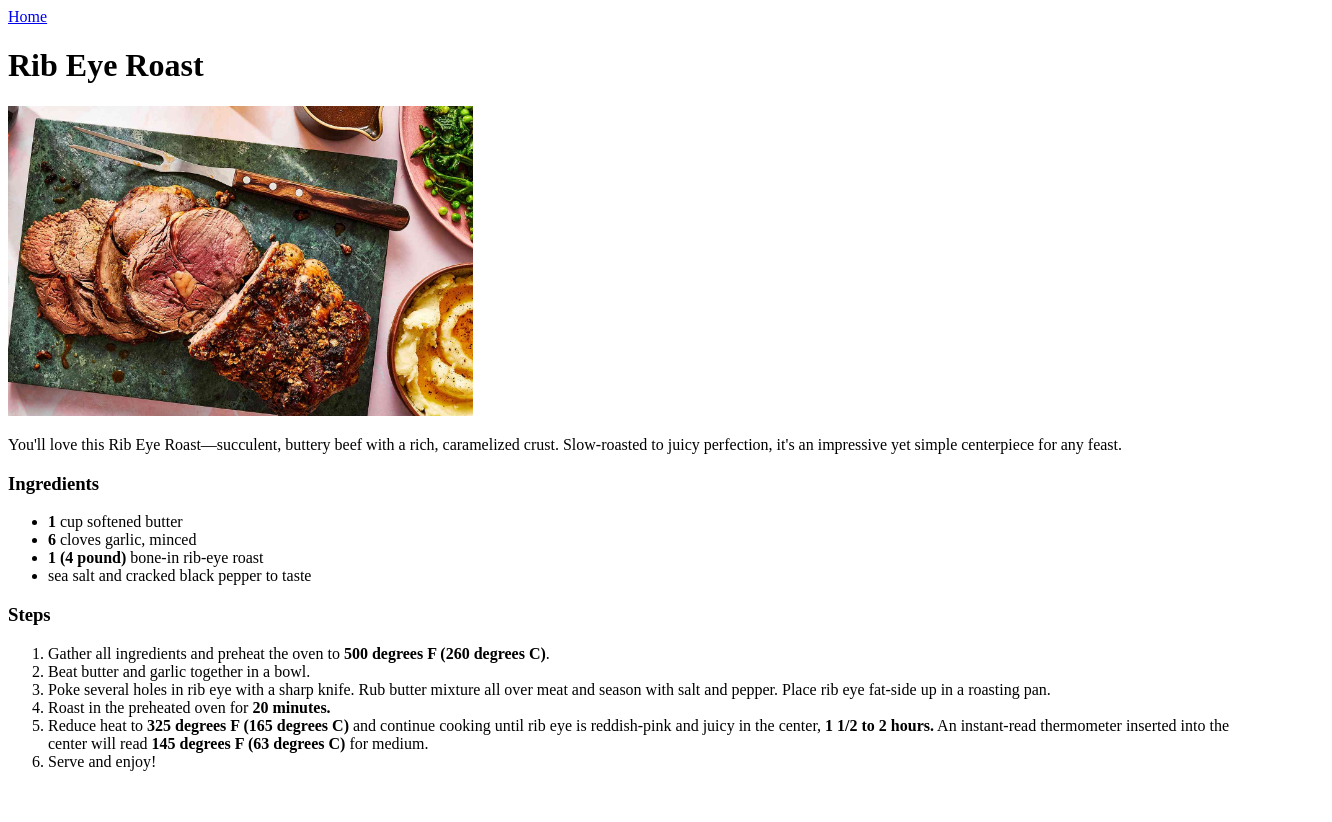
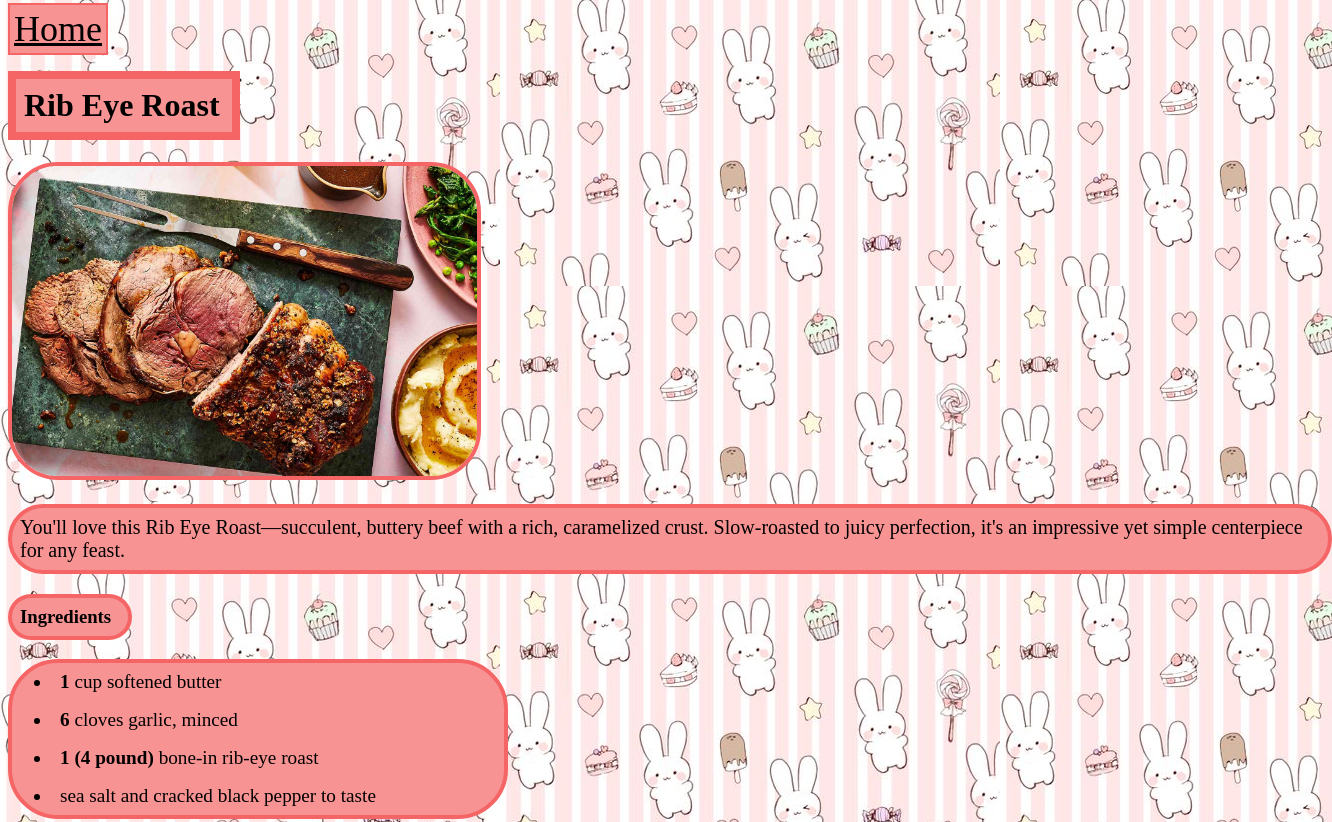
Before and after one commit to youssef88elkhouly/odin_recipes, a plain HTML site: page recipes/ribEyeRoast.html in a window 1280 px wide. Shown: the top 822 px of the page, 1332 px wide, since content can reach past the window. Before the commit the page ends 800 px from the top, so only its background shows below. Drawn offline with Linux system fonts and the light colour scheme.

Commit message:
Added CSS
I customized the background colors and the colors of all the text in the project,
I also added a background to the whole page and gave most of the elements a class or id name

```diff
--- a/recipes/ribEyeRoast.html
+++ b/recipes/ribEyeRoast.html
@@ -3,23 +3,24 @@
 <head>
     <meta charset="UTF-8">
     <meta name="viewport" content="width=device-width, initial-scale=1.0">
+    <link rel="stylesheet" href="../style.css">
     <title>Document</title>
 </head>
 <body>
-    <a href = "../index.html">Home</a>
-    <h1>Rib Eye Roast</h1>
+    <a class="home" href = "../index.html">Home</a>
+    <h1 class="title" id="ribEyeRoastT">Rib Eye Roast</h1>
     <img src = "../images/ribEyeRoast.jpg" height = "310" length = "310">
     <p>You'll love this Rib Eye Roast—succulent, buttery beef with a rich, caramelized crust. Slow-roasted to juicy perfection,
          it's an impressive yet simple centerpiece for any feast.</p>
     <h3>Ingredients</h3>
-    <ul>
+    <ul class="lists">
         <li><strong>1</strong> cup softened butter</li>
         <li><strong>6</strong> cloves garlic, minced</li>
         <li><strong>1 (4 pound)</strong> bone-in rib-eye roast</li>
         <li>sea salt and cracked black pepper to taste</li>
     </ul>
-    <h3>Steps</h3>
-    <ol>
+    <h3 id="steps-title">Steps</h3>
+    <ol class="lists">
         <li>Gather all ingredients and preheat the oven to <strong>500 degrees F (260 degrees C)</strong>.</li>
         <li>Beat butter and garlic together in a bowl.</li>
         <li>Poke several holes in rib eye with a sharp knife. Rub butter mixture all over meat and season with salt and pepper. Place rib eye fat-side up in a roasting pan.</li>
--- /dev/null
+++ b/style.css
@@ -0,0 +1,120 @@
+body {
+    background-image: url(./images/background.jpg);
+}
+
+.title {
+    border: 8px solid rgba(245,101,101);
+    display:block;
+    padding: 8px;
+    background-color: rgba(248,147,147);
+    font-size: 48;
+    width: 190px;
+}
+
+#bakedTomatoT {
+    width: 300px;
+}
+
+#scrambledEggsWHotdogT {
+    width: 420px;
+}
+
+#ribEyeRoastT {
+    width: 200px;
+}
+
+.recipes {
+    margin-bottom: 16px;
+}
+
+#bakedTomato {
+    display: inline-block;
+    color: black;
+    border: 4px solid rgba(245,101,101);
+    margin-bottom: 16px;
+    padding: 8px;
+    background-color: rgba(248,147,147);
+    font-size: 24px;
+}
+
+#scrambledEggsWHotdog {
+    display: inline-block;
+    color: black;
+    border: 4px solid rgba(245,101,101);
+    margin-bottom: 16px;
+    padding: 8px;
+    background-color: rgba(248,147,147);
+    font-size: 24px;
+}
+
+#ribEyeRoast {
+    display: inline-block;
+    color: black;
+    border: 4px solid rgba(245,101,101);
+    margin-bottom: 16px;
+    padding: 8px;
+    background-color: rgba(248,147,147);
+    font-size: 24px;
+}
+
+ul {
+    font-size: larger;
+}
+
+ol {
+    font-size: larger;
+}
+
+.lists {
+    box-sizing: border-box;
+    color: black;
+    border: 4px solid rgba(245,101,101);
+    background-color: rgba(248,147,147);
+    border-radius: 50px;
+    width: 500px;
+}
+
+.lists li {
+        padding: 8px;
+}
+
+.lists ol {
+    padding: 8px;
+}
+
+h3 {
+    border: 4px solid rgba(245,101,101);
+    display: block;
+    padding: 8px;
+    background-color: rgba(248,147,147);
+    border-radius: 50px;
+    width: 100px;
+}
+
+#steps-title{
+    width: 50px;
+}
+
+
+p  {
+    border: 4px solid rgba(245,101,101);
+    display:block;
+    padding: 8px;
+    background-color: rgba(248,147,147);
+    border-radius: 50px;
+    font-size: 20px;
+    width: 1300px;
+}
+
+img  {
+    border: 4px solid rgba(245,101,101);
+    border-radius: 50px;
+}
+
+.home {
+    color: black;
+    font-size: 36px;
+    border: 2px solid rgba(245,101,101);
+    padding: 4px;
+    background-color: rgba(248,147,147);
+}
```
Also changed, not shown: index.html (+6 -5 lines), recipes/bakedTomato.html (+6 -5 lines), recipes/scrambledEggsWHotdog.html (+6 -5 lines), images/background.jpg (added).
